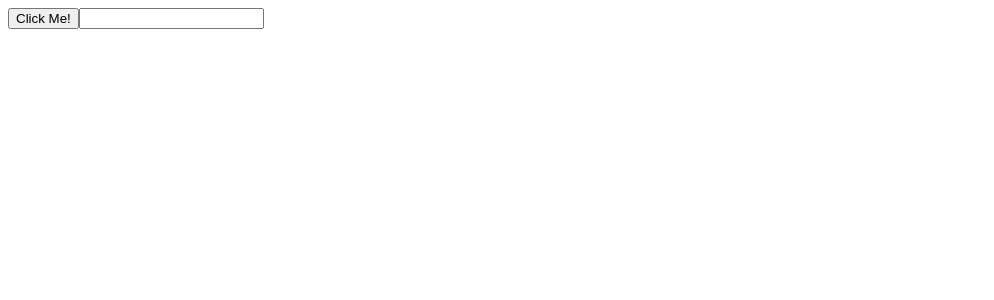
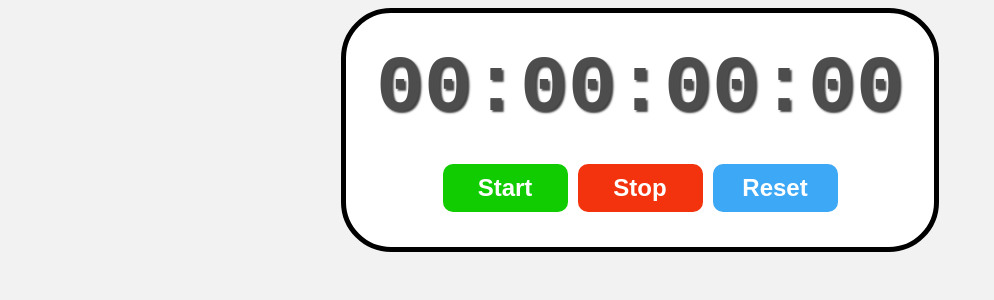
Before and after one commit to Omsurvase24/React-Basics, a React (Vite) app: page / in a window 1280 px wide. Shown: the top 300 px of the page, without its empty margins (0-994 px from the left). Built offline with nearby package versions, Linux system fonts and the light colour scheme.

Commit message:
stop watch

```diff
--- a/src/App.jsx
+++ b/src/App.jsx
@@ -1,9 +1,9 @@
-import UseRef from "./UseRef";
+import StopWatch from "./StopWatch";
 
 function App() {
   return (
     <>
-      <UseRef></UseRef>
+      <StopWatch></StopWatch>
     </>
   );
 }
--- /dev/null
+++ b/src/StopWatch.jsx
@@ -0,0 +1,67 @@
+import React, { useContext, useEffect, useRef, useState } from "react";
+
+function StopWatch() {
+
+    const [isRunning, setIsRunning] = useState(false);
+    const [elapsedTime, setElapsedTime] = useState(0);
+    const intervalIdRef = useRef(null);
+    const startTimeRef = useRef(0);
+
+    useEffect(() => {
+        if (isRunning) {
+            intervalIdRef.current = setInterval(() => {
+                setElapsedTime(Date.now() - startTimeRef.current);
+            }, 10);
+        }
+
+        return () => {
+            clearInterval(intervalIdRef.current);
+        }
+
+    }, [isRunning]);
+
+    function start() {
+        setIsRunning(true);
+        startTimeRef.current = Date.now() - elapsedTime;
+    }
+
+    function stop() {
+        setIsRunning(false);
+    }
+
+    function reset() {
+        setElapsedTime(0);
+        setIsRunning(false);
+    }
+
+    function formatTime() {
+
+        let hours = Math.floor(elapsedTime / (1000 * 60 * 60));
+        let minutes = Math.floor(elapsedTime / (1000 * 60) % 60);
+        let seconds = Math.floor(elapsedTime / (1000) % 60);
+        let milliseconds = Math.floor((elapsedTime % 1000) / 10);
+
+        hours = String(hours).padStart(2, "0");
+        minutes = String(minutes).padStart(2, "0");
+        seconds = String(seconds).padStart(2, "0");
+        milliseconds = String(milliseconds).padStart(2, "0");
+
+        return `${hours}:${minutes}:${seconds}:${milliseconds}`;
+    }
+
+
+    return (
+        <div className="stopwatch">
+            <div className="display">
+                {formatTime()}
+            </div>
+            <div className="controls">
+                <button onClick={start} className="start-button">Start</button>
+                <button onClick={stop} className="stop-button">Stop</button>
+                <button onClick={reset} className="reset-button">Reset</button>
+            </div>
+        </div>
+    );
+}
+
+export default StopWatch;
--- a/src/index.css
+++ b/src/index.css
@@ -1,4 +1,62 @@
-.box {
-  border: 3px solid;
-  padding: 25px;
+body {
+  display: flex;
+  flex-direction: column;
+  align-items: center;
+  background-color: hsl(0, 0%, 95%);
 }
+
+.stopwatch {
+  display: flex;
+  flex-direction: column;
+  align-items: center;
+  border: 5px solid;
+  border-radius: 50px;
+  background-color: white;
+  padding: 30px;
+}
+
+.display {
+  font-size: 5rem;
+  font-family: monospace;
+  font-weight: bold;
+  color: hsl(0, 0%, 30%);
+  text-shadow: 2px 2px 2px hsla(0, 0%, 0%, 0.75);
+  margin-bottom: 25px;
+}
+
+.controls button {
+  font-size: 1.5rem;
+  font-weight: bold;
+  padding: 10px 20px;
+  margin: 5px;
+  min-width: 125px;
+  border: none;
+  border-radius: 10px;
+  cursor: pointer;
+  color: white;
+  transition: background-color 0.5s ease;
+}
+
+.start-button {
+  background-color: hsl(115, 100%, 40%);
+}
+
+.start-button:hover {
+  background-color: hsl(115, 100%, 35%);
+}
+
+.stop-button {
+  background-color: hsl(10, 90%, 50%);
+}
+
+.stop-button:hover {
+  background-color: hsl(10, 90%, 45%);
+}
+
+.reset-button {
+  background-color: hsl(205, 90%, 60%);
+}
+
+.reset-button:hover {
+  background-color: hsl(205, 90%, 55%);
+}
```
